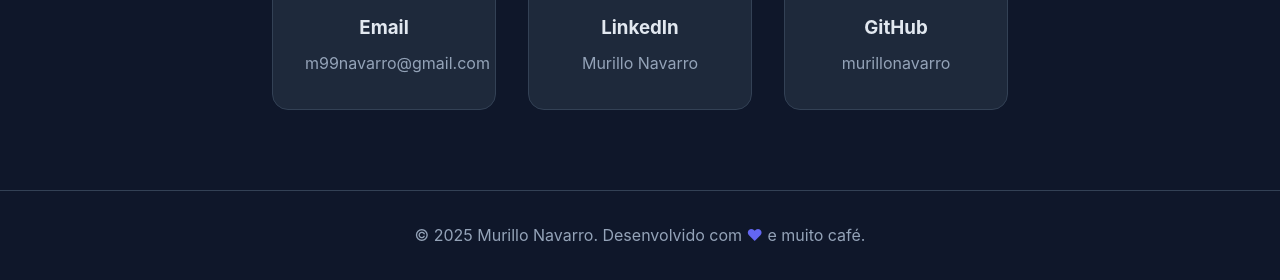
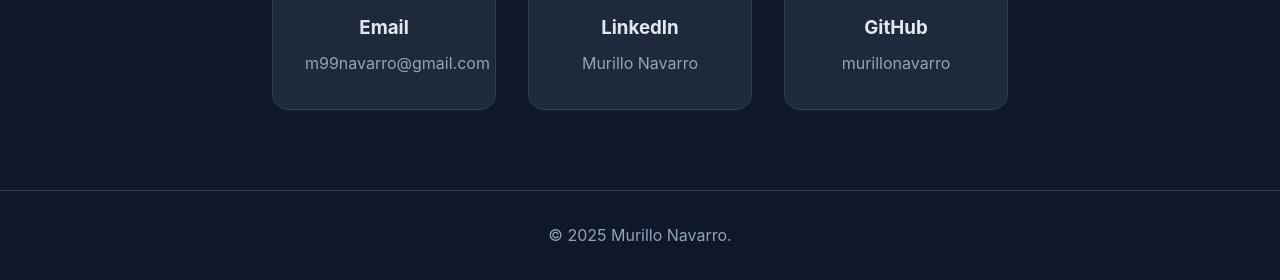
Before and after one commit to murillonavarro/portfolio, a plain HTML site: page index.html in a window 1280 px wide. Shown: the part 2552-2832 px from the top of the page. Drawn offline with Linux system fonts and the light colour scheme.

Commit message:
Text ajust

```diff
--- a/index.html
+++ b/index.html
@@ -859,7 +859,7 @@
     </section>
 
     <footer>
-        <p>© 2025 Murillo Navarro. Desenvolvido com <span style="color: var(--primary);">♥</span> e muito café.</p>
+        <p>© 2025 Murillo Navarro.</p>
     </footer>
 
     <script>
```
